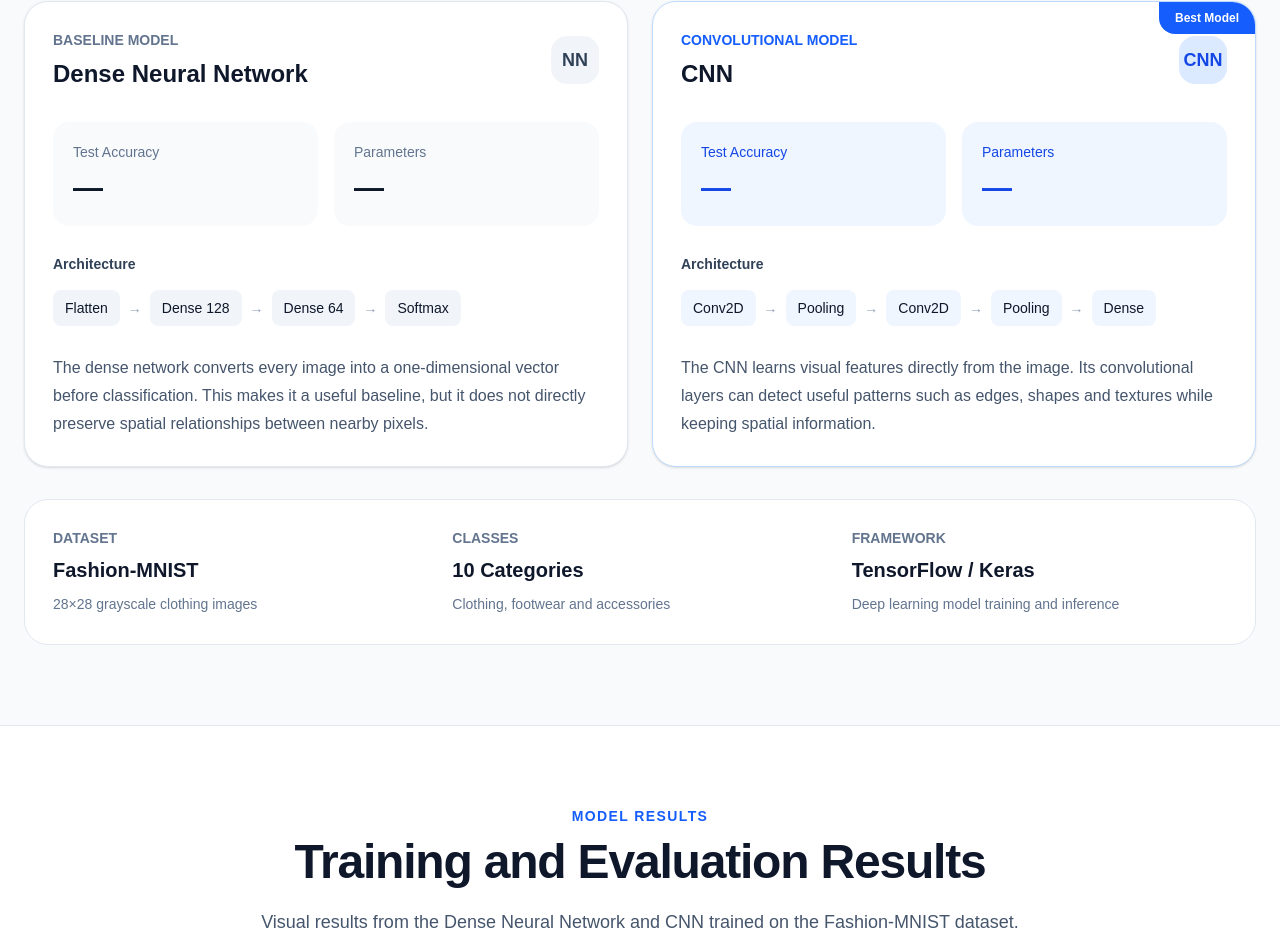
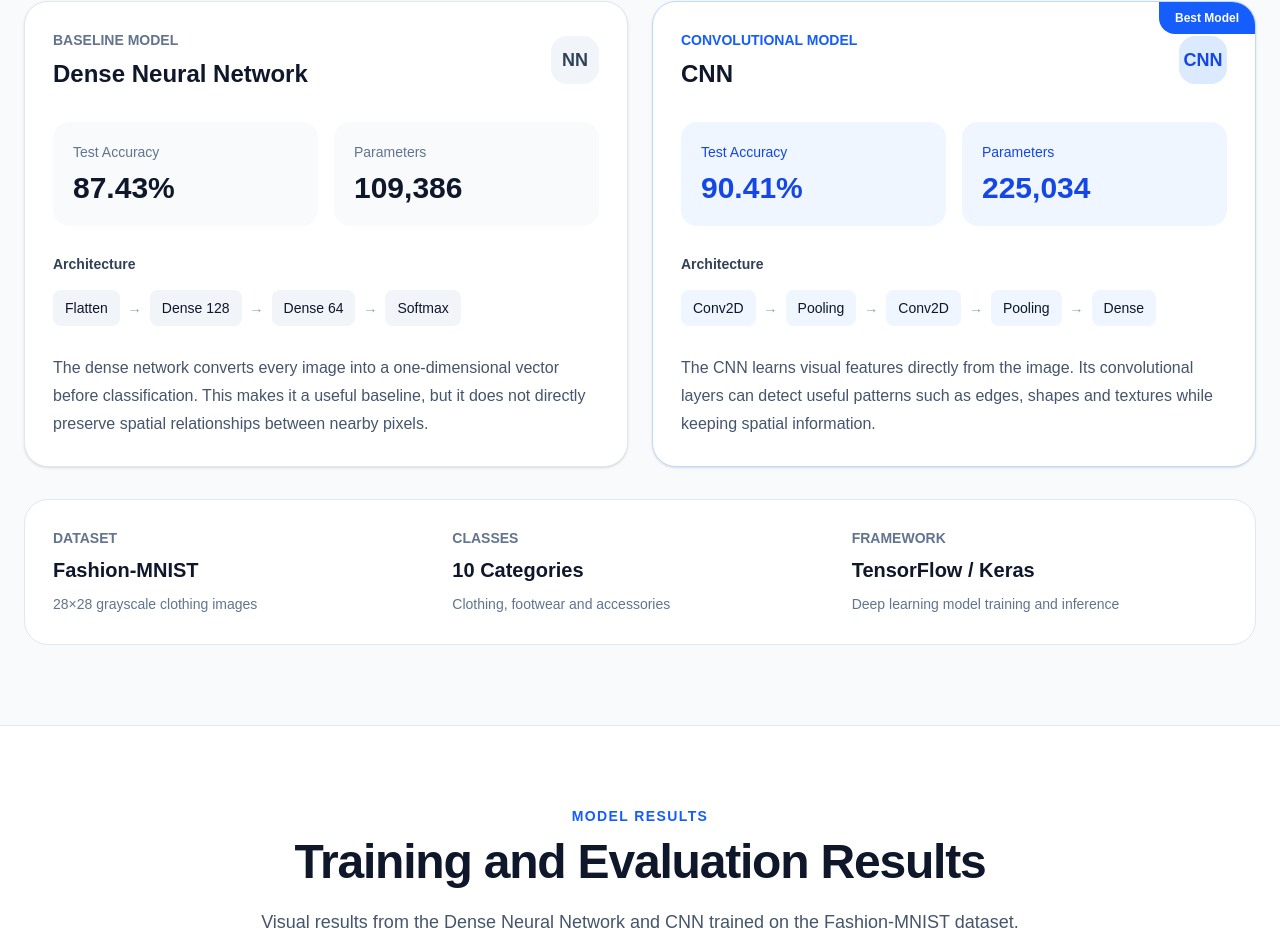
Before and after one commit to yonduvee/fashionvision-webapp, a React app in the folder frontend/: page / in a window 1280 px wide. Shown: the part 2116-3068 px from the top of the page. Built offline with nearby package versions, Linux system fonts and the light colour scheme; the HTML template or start-up script is replaced by a standard one.

Commit message:
Update model comparison results

```diff
--- a/frontend/src/components/ModelComparison.jsx
+++ b/frontend/src/components/ModelComparison.jsx
@@ -45,7 +45,7 @@ function ModelComparison() {
                 </p>
 
                 <p className="mt-2 text-3xl font-bold text-slate-900">
-                  —
+                  87.43%
                 </p>
               </div>
 
@@ -55,7 +55,7 @@ function ModelComparison() {
                 </p>
 
                 <p className="mt-2 text-3xl font-bold text-slate-900">
-                  —
+                  109,386
                 </p>
               </div>
             </div>
@@ -126,7 +126,7 @@ function ModelComparison() {
                 </p>
 
                 <p className="mt-2 text-3xl font-bold text-blue-700">
-                  —
+                  90.41%
                 </p>
               </div>
 
@@ -136,7 +136,7 @@ function ModelComparison() {
                 </p>
 
                 <p className="mt-2 text-3xl font-bold text-blue-700">
-                  —
+                  225,034
                 </p>
               </div>
             </div>
```
